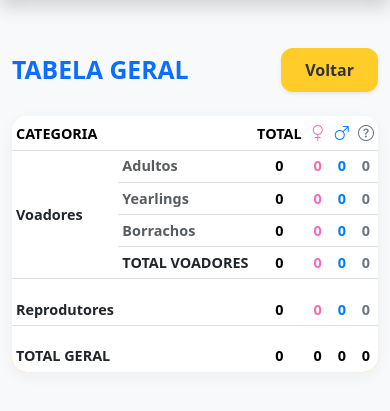
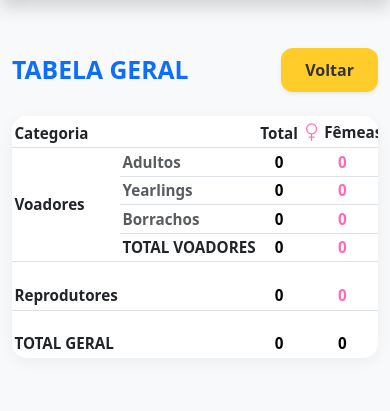
Before and after one commit to bezeguinho/myloft, a Flask app: page /estatisticas in a window 390 px wide. Shown: the part 74-485 px from the top of the page. Run offline with Flask 3, Linux system fonts and the light colour scheme; the visitor is signed in with stand-in values (Sample User, id 1); data that the repository does not hold is empty.

Commit message:
corrigindo a tabela

```diff
--- a/templates/estatisticas.html
+++ b/templates/estatisticas.html
@@ -2,7 +2,6 @@
 
 {% block content %}
 <style>
-    /* Estilos personalizados */
     .btn-voltar {
         background-color: #ffcc29 !important;
         color: #333 !important;
@@ -30,11 +29,6 @@
         background-color: #f8f9fa;
     }
 
-    .table-stats th {
-        color: #000;
-        text-transform: uppercase;
-    }
-
     .text-femea {
         color: #ff69b4 !important;
     }
@@ -51,39 +45,36 @@
         color: #000000 !important;
     }
 
-    /* Tamanho ainda maior para categorias e subcategorias (Desktop) */
+    /* CATEGORIAS E SUBCATEGORIAS GRANDES */
     .texto-categoria {
-        font-size: 1.3rem !important;
+        font-size: 1.4rem !important;
         font-weight: bold;
     }
 
-    /* Tabela ultra compacta - Removemos os espaços excessivos */
+    /* COMPACTAÇÃO DE COLUNAS - Espaço mínimo entre elas */
     .table-stats td,
     .table-stats th {
+        padding-left: 0.2rem !important;
+        padding-right: 0.2rem !important;
         padding-top: 0.3rem !important;
         padding-bottom: 0.3rem !important;
-        padding-left: 0.4rem !important;
-        padding-right: 0.4rem !important;
         white-space: nowrap;
-        /* Evita que o texto quebre de linha e crie espaços estranhos */
+        width: 1%;
+        /* Força as colunas a colarem-se ao conteúdo */
     }
 
-    /* Linhas de intervalo em branco */
     .spacer-row {
-        height: 15px;
+        height: 20px;
         background-color: transparent !important;
     }
 
     .spacer-row td {
         border: none !important;
-        padding: 0 !important;
     }
 
-    /* Linha Total Geral em Amarelo */
     .linha-total-geral {
         background-color: #ffcc29 !important;
         color: #333 !important;
-        border: none !important;
     }
 
     .linha-total-geral td {
@@ -91,28 +82,20 @@
         font-weight: bold;
     }
 
-    /* =========================================
-       REGRAS EXCLUSIVAS PARA O MODO TELEMÓVEL
-       ========================================= */
     @media (max-width: 767px) {
         .texto-categoria {
-            font-size: 1.05rem !important;
-            /* Reduz um pouco no telemóvel para caber */
+            font-size: 1.1rem !important;
         }
 
         .table-stats td,
         .table-stats th {
-            padding-left: 0.25rem !important;
-            /* Junta ainda mais no telemóvel */
-            padding-right: 0.25rem !important;
-            font-size: 0.9rem !important;
-            /* Reduz números e totais */
+            padding: 0.15rem !important;
+            font-size: 0.95rem !important;
         }
 
-        /* Ajuste fino dos números totais para mobile */
         .fs-5,
         .fs-4 {
-            font-size: 1rem !important;
+            font-size: 1.1rem !important;
         }
     }
 </style>
@@ -126,18 +109,18 @@
 
 <div class="card card-stats overflow-hidden">
     <div class="table-responsive">
-        <table class="table table-hover align-middle mb-0 table-stats">
+        <table class="table table-hover align-middle mb-0 table-stats" style="width: auto; margin-left: 0;">
             <thead>
-                <tr class="fw-bold" style="font-size: 0.95rem;">
+                <tr class="fw-bold">
                     <th class="ps-3 py-3">Categoria</th>
                     <th class="text-start"></th>
                     <th class="text-center">Total</th>
                     <th class="text-center"><i class="bi bi-gender-female text-femea fs-5"></i><span
-                            class="d-none d-md-inline ms-1">Fêmeas</span></th>
+                            class="ms-1">Fêmeas</span></th>
                     <th class="text-center"><i class="bi bi-gender-male text-macho fs-5"></i><span
-                            class="d-none d-md-inline ms-1">Machos</span></th>
+                            class="ms-1">Machos</span></th>
                     <th class="text-center"><i class="bi bi-question-circle text-indef fs-5"></i><span
-                            class="d-none d-md-inline ms-1">Indef.</span></th>
+                            class="ms-1">Indefinido</span></th>
                 </tr>
             </thead>
             <tbody>
@@ -164,8 +147,7 @@
                     <td class="text-center fw-bold text-indef fs-5">{{ stats.v_borrachos_i }}</td>
                 </tr>
                 <tr class="border-bottom bg-light">
-                    <td class="text-start fw-bold text-dark text-uppercase" style="font-size: 0.85rem;">Total Voadores
-                    </td>
+                    <td class="text-start texto-categoria text-dark text-uppercase">Total Voadores</td>
                     <td class="text-center fw-bold text-total-black fs-5">{{ stats.voadores }}</td>
                     <td class="text-center fw-bold text-femea fs-5">{{ stats.voadores_f }}</td>
                     <td class="text-center fw-bold text-macho fs-5">{{ stats.voadores_m }}</td>
@@ -178,7 +160,7 @@
 
                 <tr class="border-bottom">
                     <td class="ps-3 texto-categoria text-dark">Reprodutores</td>
-                    <td class="text-start texto-categoria text-muted"></td>
+                    <td class="text-start"></td>
                     <td class="text-center fw-bold text-total-black fs-5">{{ stats.reprodutores }}</td>
                     <td class="text-center fw-bold text-femea fs-5">{{ stats.reprodutores_f }}</td>
                     <td class="text-center fw-bold text-macho fs-5">{{ stats.reprodutores_m }}</td>
```
